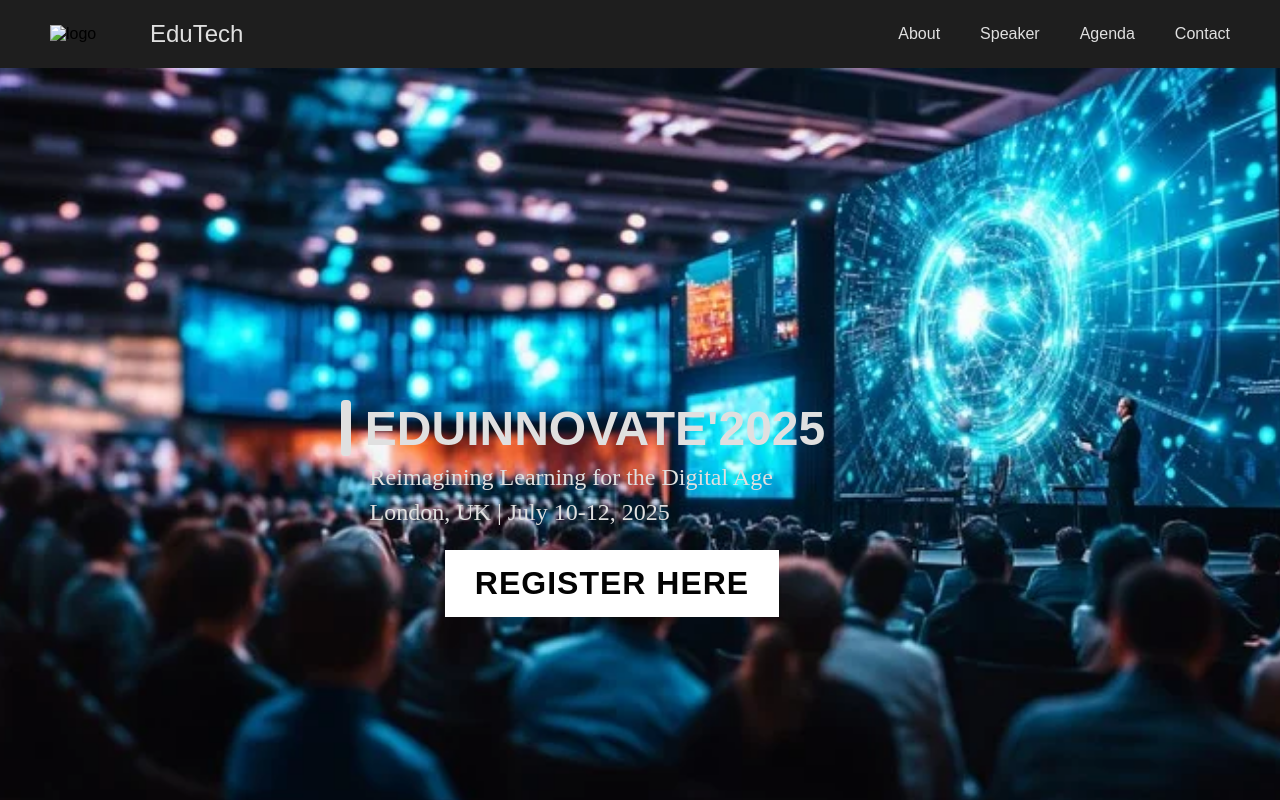
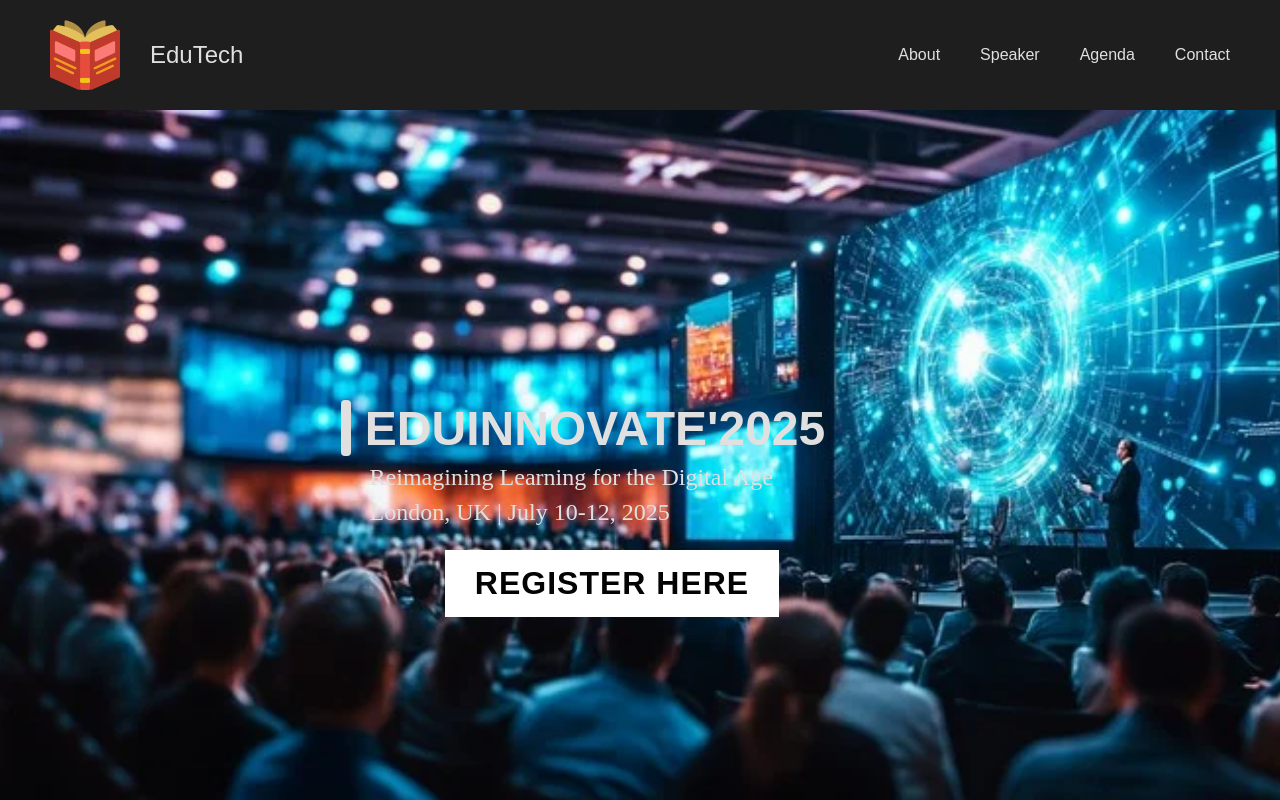
Before and after one commit to Alice-Innocent17/AliceInnocent.E_LetsUpgradeFrontendSprint, a plain HTML site: page index.html in a window 1280 px wide. Shown: the top 800 px of the page. Drawn offline with Linux system fonts and the light colour scheme.

Commit message:
updted img name

```diff
--- a/index.html
+++ b/index.html
@@ -10,7 +10,7 @@
     <header class="header">
       <nav class="navbar">
         <div class="logo-with-text">
-          <img src="logo.png" alt="logo" width="70" class="logo" />
+          <img src="logo1.png" alt="logo" width="70" class="logo" />
           <span class="logotext">EduTech</span>
         </div>
         <ul class="nav-links">
```
